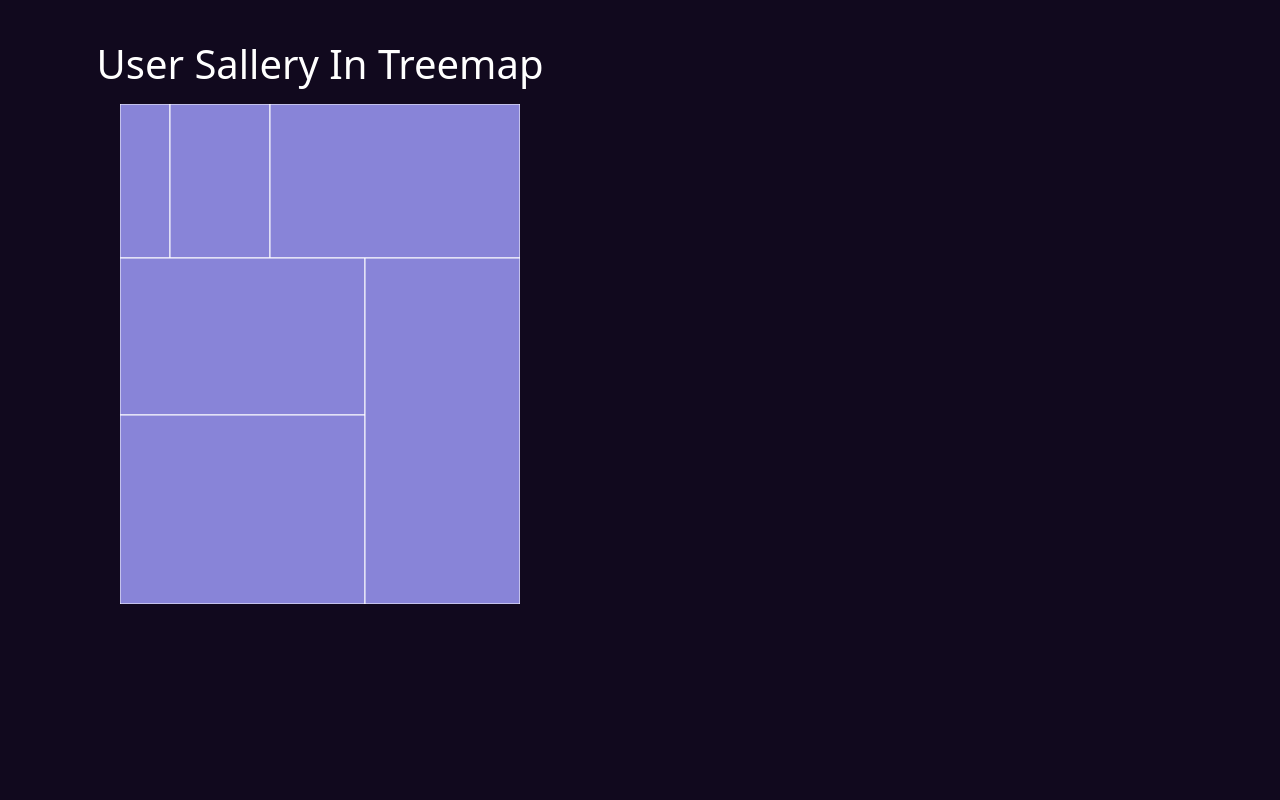
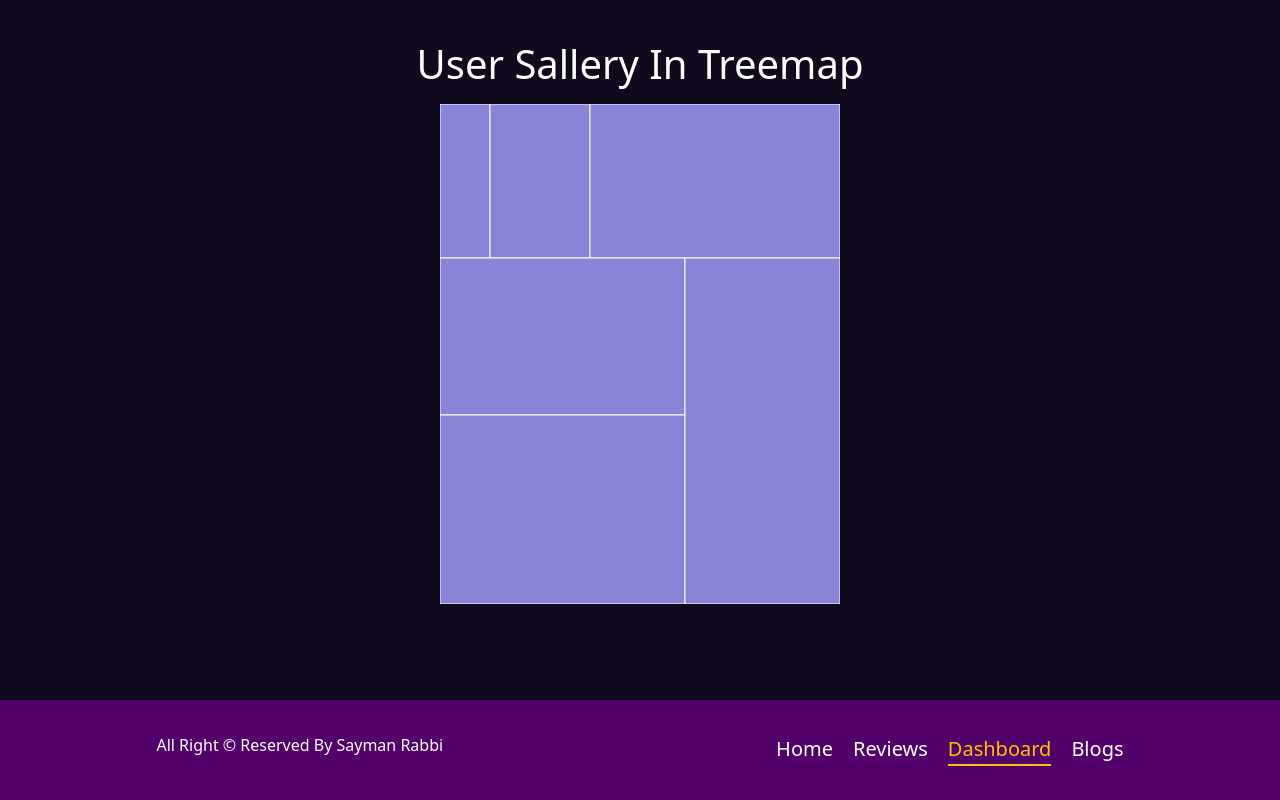
Before and after one commit to SaymanRabbi/product-analysis-nine, a React (Create React App) app: page /dashboard in a window 1280 px wide. Shown: the part 840-1640 px from the top of the page. Before the commit the page ends 1540 px from the top, so only its background shows below. Built offline with nearby package versions, Linux system fonts and the light colour scheme.

Commit message:
add footer

```diff
--- a/src/App.js
+++ b/src/App.js
@@ -8,6 +8,7 @@ import Dashboard from './Component/Dashboard/Dashboard';
 import Blogs from './Component/Blogs/Blogs';
 
 import DefultPage from './Component/DefultPage/DefultPage';
+import Footer from './Component/Footer/Footer';
 function App() {
   return (
     <div>
@@ -20,6 +21,7 @@ function App() {
 
         <Route path='*' element={<DefultPage></DefultPage>}></Route>
       </Routes>
+      <Footer></Footer>
     </div>
   );
 }
--- a/src/Component/Dashboard/Dashboard.js
+++ b/src/Component/Dashboard/Dashboard.js
@@ -37,7 +37,7 @@ const Dashboard = () => {
   <Line type="monotone" dataKey="investment" stroke="#ff7300" />
 </ComposedChart>
                 </div>
-                <div className='col-md-6 col-12'>
+                <div className='col-12'>
                 <h1 className='text-center mt-5 mb-3'>User Sallery In Treemap</h1>
                 <Treemap className='mx-auto mb-5'
   width={400}
--- a/src/Component/DefultPage/DefultPage.js
+++ b/src/Component/DefultPage/DefultPage.js
@@ -3,8 +3,8 @@ import NotFound from '../../Image/404.webp'
 
 const DefultPage = () => {
     return (
-        <div className='container d-flex mt-5 align-items-center gap-5 justify-content-center'>
-            <div>
+        <div className='container d-flex mt-5 align-items-center gap-5 justify-content-center' style={{height:"70vh"}}>
+            <div className='text-center'>
             <h1 style={{fontSize:"100px",fontWeight:"bold"}}>404</h1>
             <h1 style={{fontSize:"60px",fontWeight:"bold"}}>Page Not Found</h1>
             </div>
--- /dev/null
+++ b/src/Component/Footer/Footer.js
@@ -0,0 +1,25 @@
+import React from 'react';
+import { Nav } from 'react-bootstrap';
+import { NavLink } from 'react-router-dom';
+
+
+const Footer = () => {
+    return (
+        <div>
+            <div className='w-100 d-flex align-items-center justify-content-around' style={{ height: "100px",backgroundColor:"#52016A" }}>
+
+                <h6>All Right &copy; Reserved By Sayman Rabbi</h6>
+                <Nav className="">
+
+            <NavLink to="/" className={({isActive})=>isActive?"active-link":"link"}>Home</NavLink>
+      <NavLink to="/reviews" className={({isActive})=>isActive?"active-link":"link"}>Reviews</NavLink>
+      <NavLink to="/dashboard" className={({isActive})=>isActive?"active-link":"link"}>Dashboard</NavLink>
+      <NavLink to="/blogs" className={({isActive})=>isActive?"active-link":"link"}>Blogs</NavLink>
+
+    </Nav>
+            </div>
+        </div>
+    );
+};
+
+export default Footer;
--- a/src/Component/Header/Header.css
+++ b/src/Component/Header/Header.css
@@ -19,10 +19,12 @@
 
 
   .active-link {
-    text-decoration: underline;
+   text-decoration: none;
     margin-left: 20px;
     font-size: 20px;
     transition: color ease-in-out 300ms;
     color: #FFC107;
-    /* border-bottom: 2px solid white; */
+    display: inline-block;
+    width: fit-content;
+    border-bottom: 2px solid #FFC107;
   }
--- a/src/Component/Hero/Hero.js
+++ b/src/Component/Hero/Hero.js
@@ -31,7 +31,7 @@ const Hero = () => {
                 thereReviews.map(review=><HomeReview review={review} key={review.id}></HomeReview>)
                 }
             </div>
-            <Link to='/reviews' className='custom-button py-2 d-flex mx-auto justify-content-center align-items-center bg-white text-decoration-none'>All Review</Link>
+            <Link to='/reviews' className='custom-button py-2 d-flex mx-auto justify-content-center align-items-center bg-white text-decoration-none mb-5'>All Review</Link>
         </div>
     );
 };
```
